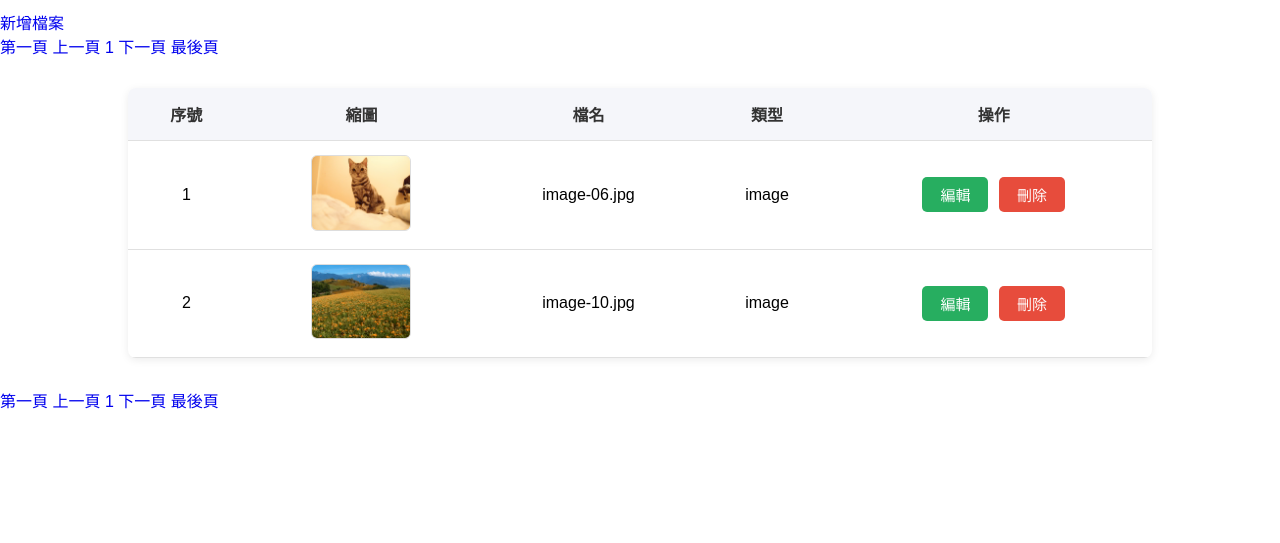
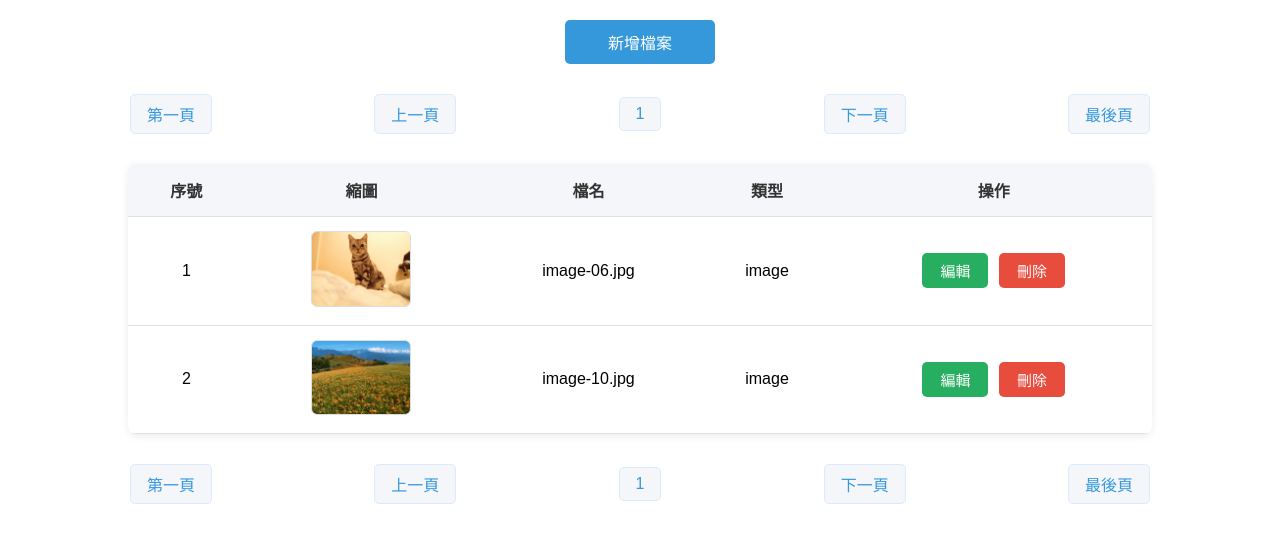
Before and after one commit to yn0410/FILE_20250613, a PHP site: page /manage.php in a window 1280 px wide. Shown: the part 96-639 px from the top of the page. Run offline with PHP 8.4, Linux system fonts and the light colour scheme; data comes from the database, SQL or seed files in the repository.

Commit message:
(PHP L6)-表單檔案上傳練習-manage.php中，分頁功能，加老師的js美化版面

```diff
--- a/manage.php
+++ b/manage.php
@@ -78,11 +78,26 @@
             font-size: 2em;
             letter-spacing: 2px;
         }
+        .add-file {
+            display: block;
+            width: 150px;
+            text-align: center;
+            margin: 20px auto;
+            padding: 10px 20px;
+            background: #3498db;
+            color: #fff;
+            text-decoration: none;
+            border-radius: 5px;
+            transition: background 0.2s, color 0.2s;
+        }
     </style>
+    <script src="https://code.jquery.com/jquery-3.6.0.min.js"></script>
 </head>
 <body>
 <h1 class="header">檔案管理練習</h1>
 <!----建立上傳檔案表單及相關的檔案資訊存入資料表機制----->
+<a class='add-file' href="upload.php">新增檔案</a>
+
 <?php
 if(isset($_GET['msg'])){
     echo "<h2 style='color:pink;text-align:center'>".$_GET['msg']."</h2>";
@@ -93,7 +108,35 @@ $pdo=new PDO($dns, 'root', '');
 $rows=$pdo->query("select *from uploads")->fetchAll(PDO::FETCH_ASSOC);
 
 ?>
-<a href="./upload.php">新增檔案</a>
+<style>
+.pages {
+    display: flex;
+    justify-content: space-between;
+    align-items: center;
+    margin: 30px auto 20px auto;
+    gap: 8px;
+    width: 80%;
+}
+.pages a {
+    display: inline-block;
+    padding: 7px 16px;
+    margin: 0 2px;
+    background: #f5f6fa;
+    color: #3498db;
+    border-radius: 5px;
+    text-decoration: none;
+    font-size: 16px;
+    border: 1px solid #dbeafe;
+    transition: background 0.2s, color 0.2s, border 0.2s;
+}
+.pages a:hover, .pages a.active {
+    background: #3498db;
+    color: #fff;
+    border: 1px solid #3498db;
+}
+</style>
+
+
 
 <?php
 // "分頁"功能
```
